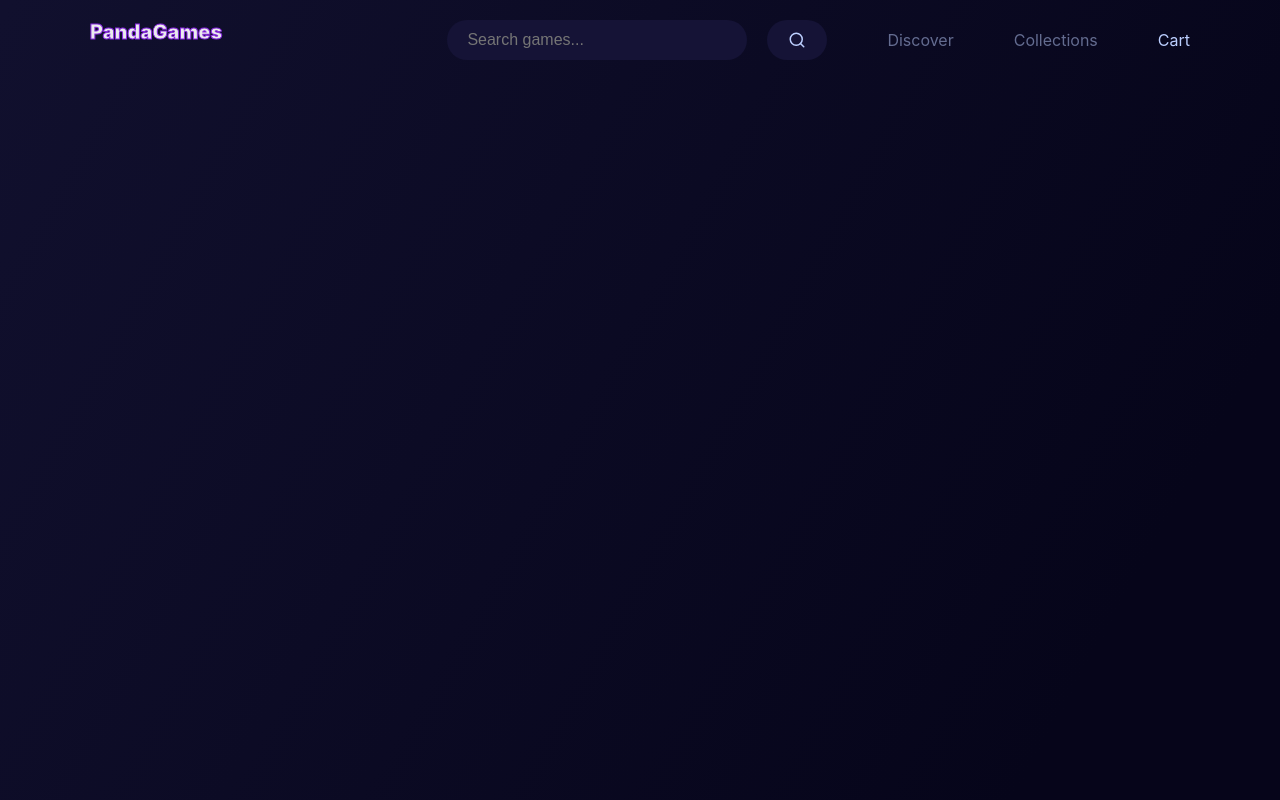
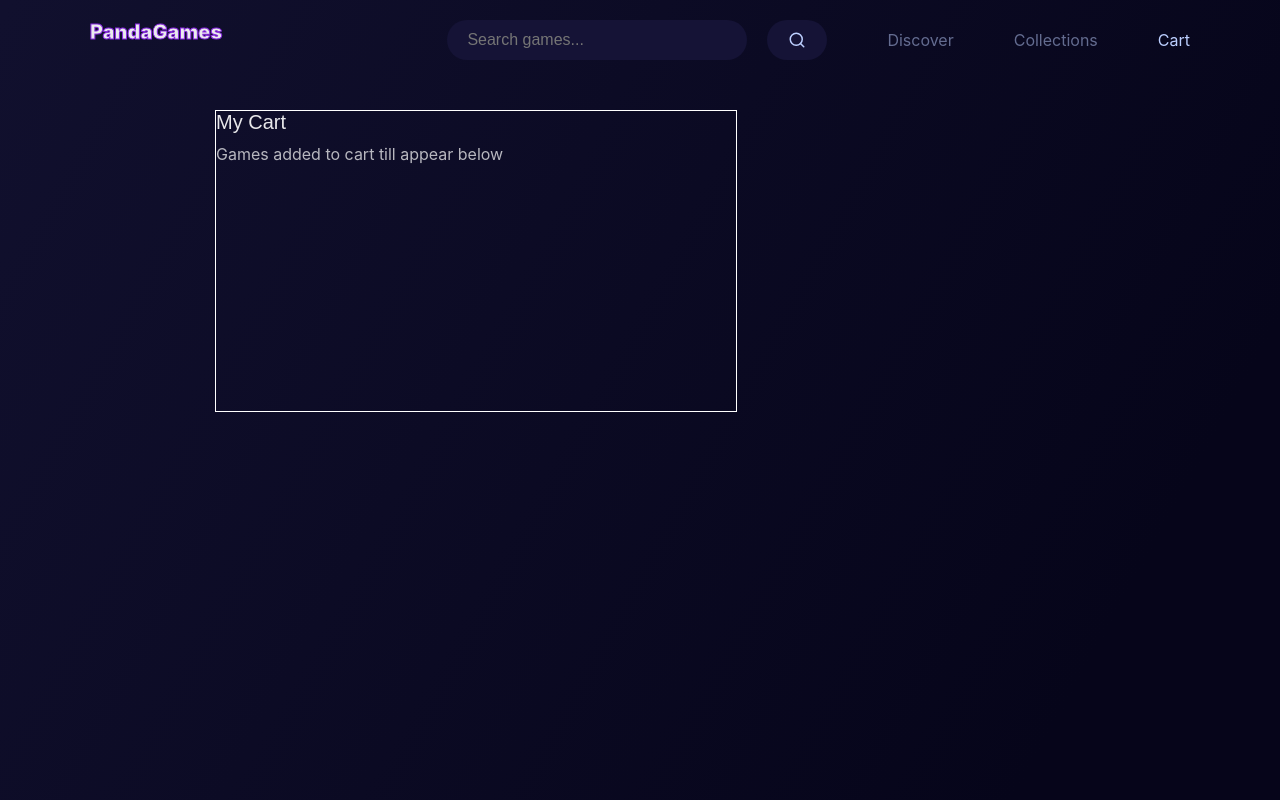
Before and after one commit to Ahumareze/pandagames, a React (Create React App) app: page /cart in a window 1280 px wide. Built offline with nearby package versions, Linux system fonts and the light colour scheme.

Commit message:
updated cart page

```diff
--- a/src/pages/cart/Cart.tsx
+++ b/src/pages/cart/Cart.tsx
@@ -14,6 +14,12 @@ function Cart() {
         <Background bubbles={false} explore={false}>
             <div className={classes.container}>
                 <Header active={cart} />
+                <section className={classes.section}>
+                    <div className={classes.cartContainer}>
+                        <h2>My Cart</h2>
+                        <p>Games added to cart till appear below</p>
+                    </div>
+                </section>
             </div>
         </Background>
     );
--- a/src/pages/cart/cart.module.css
+++ b/src/pages/cart/cart.module.css
@@ -0,0 +1,31 @@
+.container{
+    overflow: hidden;
+    height: 100vh;
+    overflow-y: scroll;
+}
+.section{
+    width: 850px;
+    display: grid;
+    grid-template-columns: 520px 1fr;
+    gap: 30px;
+}
+.cartContainer{
+    height: 300px;
+    width: 100%;
+    border: 1px solid #fff;
+}
+.cartContainer h2{
+    font-size: 20px;
+    color: #fff;
+    font-weight: 500;
+    font-family: sans-serif;
+    margin: 0;
+    opacity: 0.9;
+    text-transform: capitalize;
+}
+.cartContainer p{
+    color: #fff;
+    opacity: 0.7;
+    margin: 0;
+    margin-top: 10px;
+}
```
